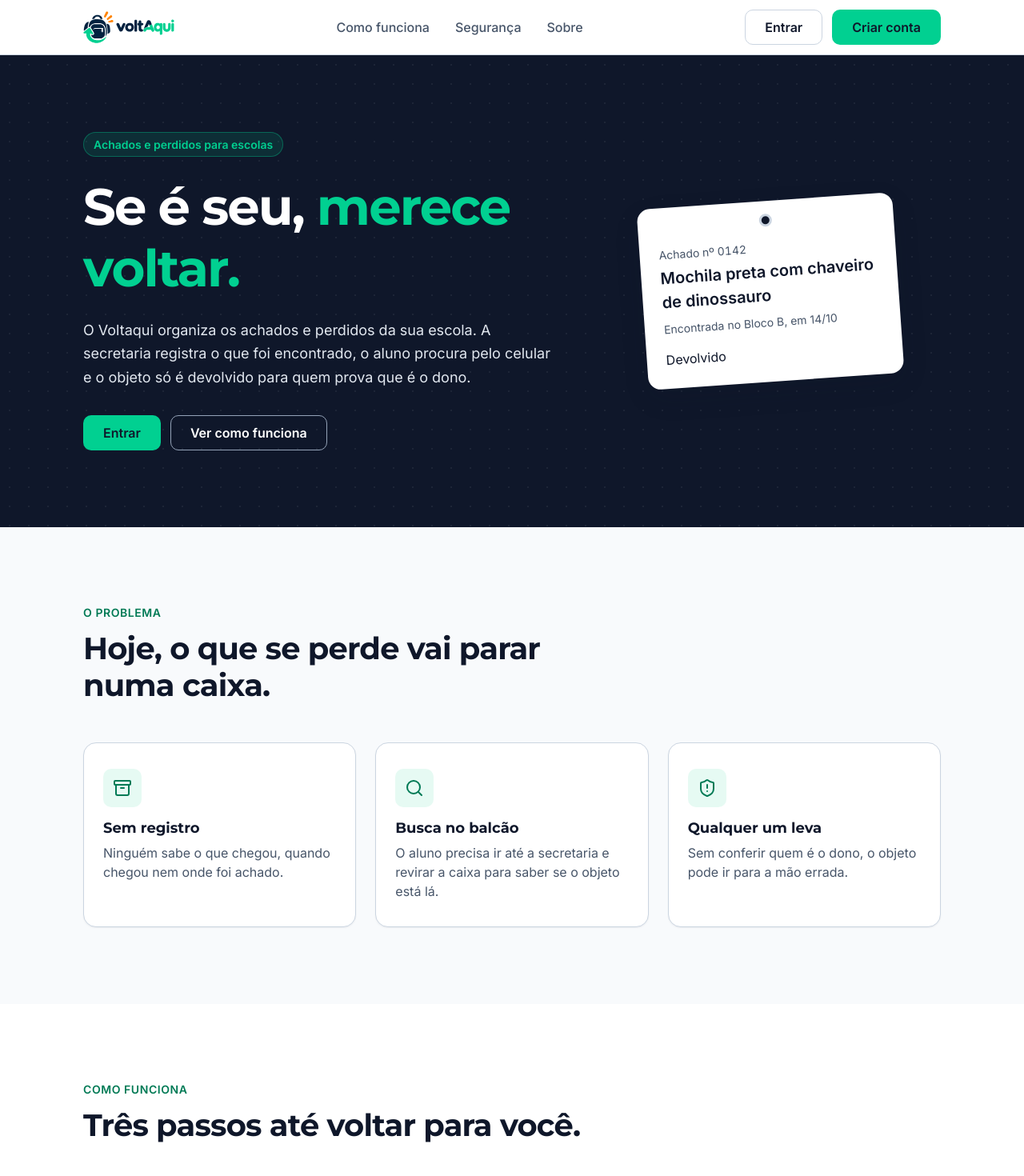
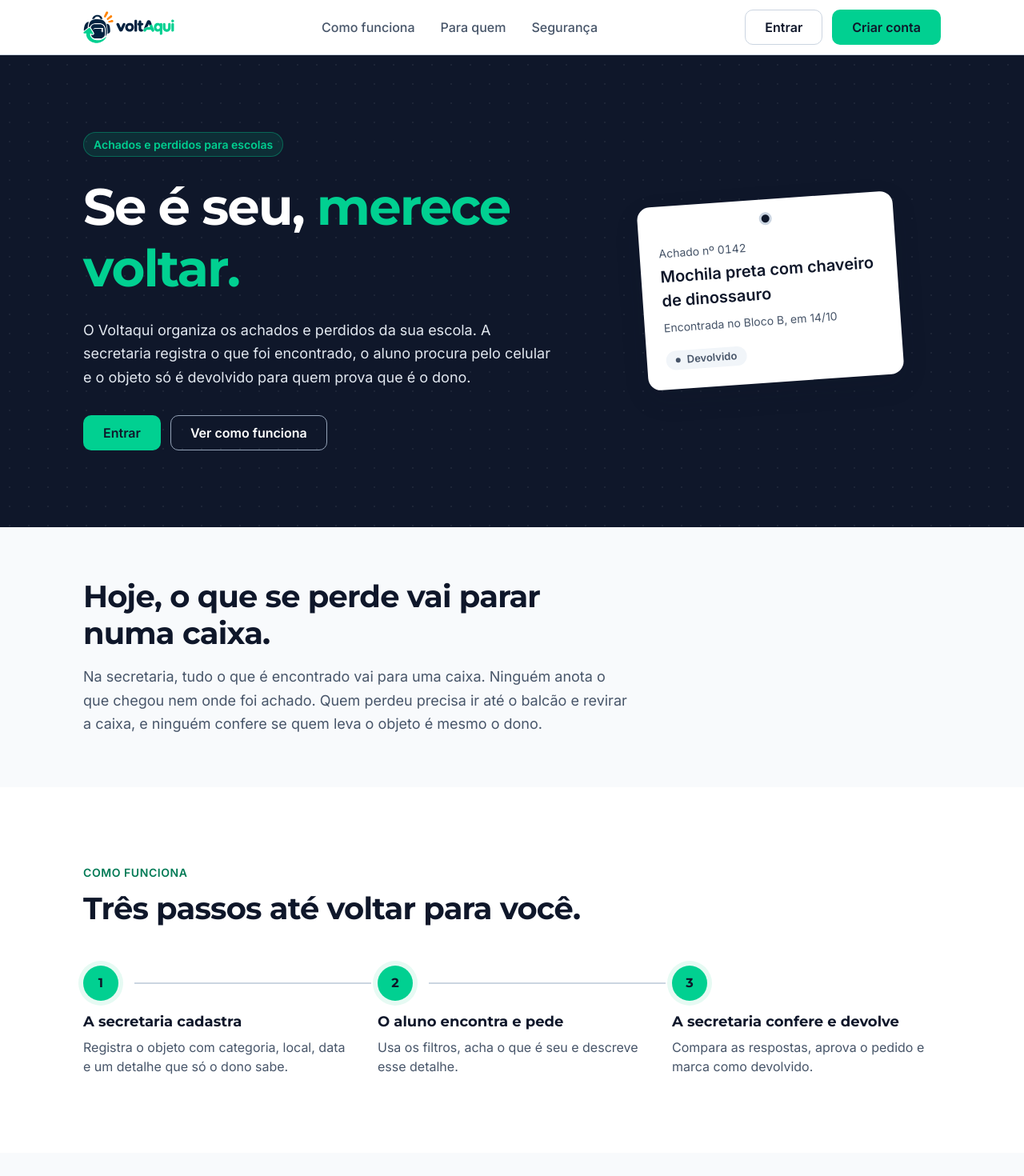
Before and after one commit to giovanniprando/trabalho-final-Voltaqui, a React (Vite) app: page / in a window 1280 px wide. Shown: the top 1470 px of the page at 80% size. Built offline with nearby package versions, Linux system fonts and the light colour scheme.

Commit message:
style: homepage mais enxuta e textos sem cara de IA

```diff
--- a/src/pages/Home.jsx
+++ b/src/pages/Home.jsx
@@ -1,4 +1,4 @@
-import { Link } from 'react-router-dom'
+import { Link } from 'react-router'
 import { useTitulo } from '../hooks/useTitulo'
 import '../styles/home.css'
 
@@ -18,8 +18,8 @@ export default function Home() {
           <nav className="cabecalho-nav" aria-label="Principal">
             <ul className="cabecalho-links">
               <li><a href="#como-funciona">Como funciona</a></li>
+              <li><a href="#para-quem">Para quem</a></li>
               <li><a href="#seguranca">Segurança</a></li>
-              <li><a href="#sobre">Sobre</a></li>
             </ul>
           </nav>
 
@@ -48,32 +48,15 @@ export default function Home() {
               <p className="hero-cartao-numero">Achado nº 0142</p>
               <p className="hero-cartao-objeto">Mochila preta com chaveiro de dinossauro</p>
               <p className="hero-cartao-local">Encontrada no Bloco B, em 14/10</p>
-              <span className="badge badge-devolvido">Devolvido</span>
+              <span className="selo selo-devolvido">Devolvido</span>
             </div>
           </div>
         </section>
 
         <section id="problema" className="secao problema" aria-labelledby="problema-titulo">
           <div className="container">
-            <p className="secao-etiqueta">O problema</p>
             <h2 id="problema-titulo" className="secao-titulo">Hoje, o que se perde vai parar numa caixa.</h2>
-            <ul className="problema-lista">
-              <li className="problema-card">
-                <span className="problema-icone"><svg aria-hidden="true" width="24" height="24" viewBox="0 0 24 24" fill="none" stroke="currentColor" strokeWidth="2" strokeLinecap="round" strokeLinejoin="round"><rect width="20" height="5" x="2" y="3" rx="1"/><path d="M4 8v11a2 2 0 0 0 2 2h12a2 2 0 0 0 2-2V8"/><path d="M10 12h4"/></svg></span>
-                <h3>Sem registro</h3>
-                <p>Ninguém sabe o que chegou, quando chegou nem onde foi achado.</p>
-              </li>
-              <li className="problema-card">
-                <span className="problema-icone"><svg aria-hidden="true" width="24" height="24" viewBox="0 0 24 24" fill="none" stroke="currentColor" strokeWidth="2" strokeLinecap="round" strokeLinejoin="round"><circle cx="11" cy="11" r="8"/><path d="m21 21-4.3-4.3"/></svg></span>
-                <h3>Busca no balcão</h3>
-                <p>O aluno precisa ir até a secretaria e revirar a caixa para saber se o objeto está lá.</p>
-              </li>
-              <li className="problema-card">
-                <span className="problema-icone"><svg aria-hidden="true" width="24" height="24" viewBox="0 0 24 24" fill="none" stroke="currentColor" strokeWidth="2" strokeLinecap="round" strokeLinejoin="round"><path d="M20 13c0 5-3.5 7.5-7.66 8.95a1 1 0 0 1-.67-.01C7.5 20.5 4 18 4 13V6a1 1 0 0 1 1-1c2 0 4.5-1.2 6.24-2.72a1.17 1.17 0 0 1 1.52 0C14.51 3.81 17 5 19 5a1 1 0 0 1 1 1z"/><path d="M12 8v4"/><path d="M12 16h.01"/></svg></span>
-                <h3>Qualquer um leva</h3>
-                <p>Sem conferir quem é o dono, o objeto pode ir para a mão errada.</p>
-              </li>
-            </ul>
+            <p className="problema-texto">Na secretaria, tudo o que é encontrado vai para uma caixa. Ninguém anota o que chegou nem onde foi achado. Quem perdeu precisa ir até o balcão e revirar a caixa, e ninguém confere se quem leva o objeto é mesmo o dono.</p>
           </div>
         </section>
 
@@ -100,7 +83,6 @@ export default function Home() {
 
         <section id="para-quem" className="secao perfis" aria-labelledby="para-quem-titulo">
           <div className="container">
-            <p className="secao-etiqueta">Para quem</p>
             <h2 id="para-quem-titulo" className="secao-titulo">Feito para os dois lados do balcão.</h2>
             <div className="perfis-grade">
               <article className="perfis-card">
@@ -121,7 +103,8 @@ export default function Home() {
                 </div>
                 <ul className="perfis-lista">
                   <li><svg aria-hidden="true" width="20" height="20" viewBox="0 0 24 24" fill="none" stroke="currentColor" strokeWidth="2" strokeLinecap="round" strokeLinejoin="round"><path d="M20 6 9 17l-5-5"/></svg>Cria a conta com o código da escola.</li>
-                  <li><svg aria-hidden="true" width="20" height="20" viewBox="0 0 24 24" fill="none" stroke="currentColor" strokeWidth="2" strokeLinecap="round" strokeLinejoin="round"><path d="M20 6 9 17l-5-5"/></svg>Busca por categoria, local e status.</li>
+                  <li><svg aria-hidden="true" width="20" height="20" viewBox="0 0 24 24" fill="none" stroke="currentColor" strokeWidth="2" strokeLinecap="round" strokeLinejoin="round"><path d="M20 6 9 17l-5-5"/></svg>Busca pela descrição e pela categoria.</li>
+                  <li><svg aria-hidden="true" width="20" height="20" viewBox="0 0 24 24" fill="none" stroke="currentColor" strokeWidth="2" strokeLinecap="round" strokeLinejoin="round"><path d="M20 6 9 17l-5-5"/></svg>Diz o que perdeu, onde e quando, e vê os achados mais parecidos.</li>
                   <li><svg aria-hidden="true" width="20" height="20" viewBox="0 0 24 24" fill="none" stroke="currentColor" strokeWidth="2" strokeLinecap="round" strokeLinejoin="round"><path d="M20 6 9 17l-5-5"/></svg>Acompanha os próprios pedidos.</li>
                 </ul>
               </article>
@@ -141,7 +124,7 @@ export default function Home() {
               <div className="seguranca-parte">
                 <p className="seguranca-rotulo">Descrição pública</p>
                 <p className="seguranca-valor">Garrafa térmica azul, 500&nbsp;ml</p>
-                <span className="badge badge-disponivel">Disponível</span>
+                <span className="selo selo-disponivel">Disponível</span>
               </div>
               <div className="seguranca-parte seguranca-oculto">
                 <p className="seguranca-rotulo"><svg aria-hidden="true" width="16" height="16" viewBox="0 0 24 24" fill="none" stroke="currentColor" strokeWidth="2" strokeLinecap="round" strokeLinejoin="round"><rect width="18" height="11" x="3" y="11" rx="2" ry="2"/><path d="M7 11V7a5 5 0 0 1 10 0v4"/></svg>Detalhe oculto</p>
@@ -149,38 +132,6 @@ export default function Home() {
                 <p className="seguranca-aviso"><svg aria-hidden="true" width="16" height="16" viewBox="0 0 24 24" fill="none" stroke="currentColor" strokeWidth="2" strokeLinecap="round" strokeLinejoin="round"><path d="M10.733 5.076a10.744 10.744 0 0 1 11.205 6.575 1 1 0 0 1 0 .696 10.747 10.747 0 0 1-1.444 2.49"/><path d="M14.084 14.158a3 3 0 0 1-4.242-4.242"/><path d="M17.479 17.499a10.75 10.75 0 0 1-15.417-5.151 1 1 0 0 1 0-.696 10.75 10.75 0 0 1 4.446-5.143"/><path d="m2 2 20 20"/></svg>Só a secretaria vê</p>
               </div>
             </figure>
-          </div>
-        </section>
-
-        <section id="sobre" className="secao sobre" aria-labelledby="sobre-titulo">
-          <div className="container sobre-grade">
-            <div>
-              <p className="secao-etiqueta">Sobre o Voltaqui</p>
-              <h2 id="sobre-titulo" className="secao-titulo">Feito para reconectar pessoas aos seus pertences.</h2>
-              <p className="sobre-texto">O Voltaqui nasceu no SENAI, onde está sendo usado pela primeira vez, e foi pensado para qualquer instituição de ensino. Cada escola tem um código, e o aluno entra ligado à própria escola.</p>
-            </div>
-            <ul className="sobre-valores">
-              <li className="sobre-valor">
-                <span className="sobre-icone"><svg aria-hidden="true" width="24" height="24" viewBox="0 0 24 24" fill="none" stroke="currentColor" strokeWidth="2" strokeLinecap="round" strokeLinejoin="round"><path d="M20 13c0 5-3.5 7.5-7.66 8.95a1 1 0 0 1-.67-.01C7.5 20.5 4 18 4 13V6a1 1 0 0 1 1-1c2 0 4.5-1.2 6.24-2.72a1.17 1.17 0 0 1 1.52 0C14.51 3.81 17 5 19 5a1 1 0 0 1 1 1z"/><path d="m9 12 2 2 4-4"/></svg></span>
-                <h3>Confiança</h3>
-                <p>O objeto só volta para quem prova que é o dono.</p>
-              </li>
-              <li className="sobre-valor">
-                <span className="sobre-icone"><svg aria-hidden="true" width="24" height="24" viewBox="0 0 24 24" fill="none" stroke="currentColor" strokeWidth="2" strokeLinecap="round" strokeLinejoin="round"><rect width="14" height="20" x="5" y="2" rx="2" ry="2"/><path d="M12 18h.01"/></svg></span>
-                <h3>Proximidade</h3>
-                <p>A busca fica no celular do aluno, não só no balcão.</p>
-              </li>
-              <li className="sobre-valor">
-                <span className="sobre-icone"><svg aria-hidden="true" width="24" height="24" viewBox="0 0 24 24" fill="none" stroke="currentColor" strokeWidth="2" strokeLinecap="round" strokeLinejoin="round"><path d="m3 17 2 2 4-4"/><path d="m3 7 2 2 4-4"/><path d="M13 6h8"/><path d="M13 12h8"/><path d="M13 18h8"/></svg></span>
-                <h3>Organização</h3>
-                <p>Todo achado tem registro, local, data e status.</p>
-              </li>
-              <li className="sobre-valor">
-                <span className="sobre-icone"><svg aria-hidden="true" width="24" height="24" viewBox="0 0 24 24" fill="none" stroke="currentColor" strokeWidth="2" strokeLinecap="round" strokeLinejoin="round"><path d="M9 14 4 9l5-5"/><path d="M4 9h10.5a5.5 5.5 0 0 1 5.5 5.5a5.5 5.5 0 0 1-5.5 5.5H11"/></svg></span>
-                <h3>Reconexão</h3>
-                <p>O que se perdeu encontra o caminho de volta.</p>
-              </li>
-            </ul>
           </div>
         </section>
 
@@ -202,7 +153,7 @@ export default function Home() {
           <Link className="rodape-logo" to="/">
             <img src="/img/logo-horizontal.svg" alt="Voltaqui, voltar ao início" width="114" height="40" />
           </Link>
-          <p>Projeto final de Desenvolvimento de Sistemas, SENAI, 2026</p>
+          <p>Feito no SENAI para qualquer escola: cada uma entra com o próprio código.<br />Projeto final de Desenvolvimento de Sistemas, 2026.</p>
           <nav aria-label="Rodapé">
             <ul className="rodape-links">
               <li><Link to="/login">Entrar</Link></li>
--- a/src/styles/home.css
+++ b/src/styles/home.css
@@ -206,53 +206,31 @@ html {
   }
 }
 
+/* Seção curta: menos espaço em cima e embaixo, para não parecer vazia. */
 .problema {
+  padding: var(--esp-16) 0;
   background: var(--cor-fundo);
 }
 
-.problema-lista {
-  display: grid;
-  grid-template-columns: repeat(3, 1fr);
-  gap: var(--esp-6);
-  margin: 0;
-  padding: 0;
-  list-style: none;
+.problema .secao-titulo {
+  margin-bottom: var(--esp-4);
 }
 
-.problema-card {
-  padding: var(--esp-8) var(--esp-6);
-  background: var(--cor-superficie);
-  border: 1px solid var(--cor-borda);
-  border-radius: var(--raio-lg);
-  box-shadow: var(--elevacao-sm);
+.problema-texto {
+  max-width: 60ch;
+  font-size: 1.125rem;
+  line-height: 1.65;
+  color: var(--cor-texto-secundario);
 }
 
-.problema-icone,
-.perfis-icone,
-.sobre-icone {
+.perfis-icone {
   display: grid;
   place-items: center;
   width: 48px;
   height: 48px;
-  margin-bottom: var(--esp-4);
   color: var(--cor-link);
   background: var(--cor-destaque-suave);
   border-radius: var(--raio-md);
-}
-
-.problema-card h3 {
-  margin-bottom: var(--esp-2);
-  font-size: 1.125rem;
-}
-
-.problema-card p {
-  color: var(--cor-texto-secundario);
-}
-
-@media (max-width: 768px) {
-  .problema-lista {
-    grid-template-columns: 1fr;
-  }
 }
 
 .passos {
@@ -472,59 +450,6 @@ html {
   }
 }
 
-.sobre {
-  background: var(--cor-fundo);
-}
-
-.sobre-grade {
-  display: grid;
-  grid-template-columns: 5fr 7fr;
-  align-items: start;
-  gap: var(--esp-16);
-}
-
-.sobre .secao-titulo {
-  margin-bottom: var(--esp-6);
-}
-
-.sobre-texto {
-  max-width: 52ch;
-  font-size: 1.125rem;
-  line-height: 1.65;
-  color: var(--cor-texto-secundario);
-}
-
-.sobre-valores {
-  display: grid;
-  grid-template-columns: repeat(2, 1fr);
-  gap: var(--esp-8) var(--esp-6);
-  margin: 0;
-  padding: 0;
-  list-style: none;
-}
-
-.sobre-valor h3 {
-  margin-bottom: var(--esp-2);
-  font-size: 1.125rem;
-}
-
-.sobre-valor p {
-  color: var(--cor-texto-secundario);
-}
-
-@media (max-width: 768px) {
-  .sobre-grade {
-    grid-template-columns: 1fr;
-    gap: var(--esp-12);
-  }
-}
-
-@media (max-width: 480px) {
-  .sobre-valores {
-    grid-template-columns: 1fr;
-  }
-}
-
 .chamada {
   text-align: center;
   color: var(--cor-texto-sobre-marca);
```
